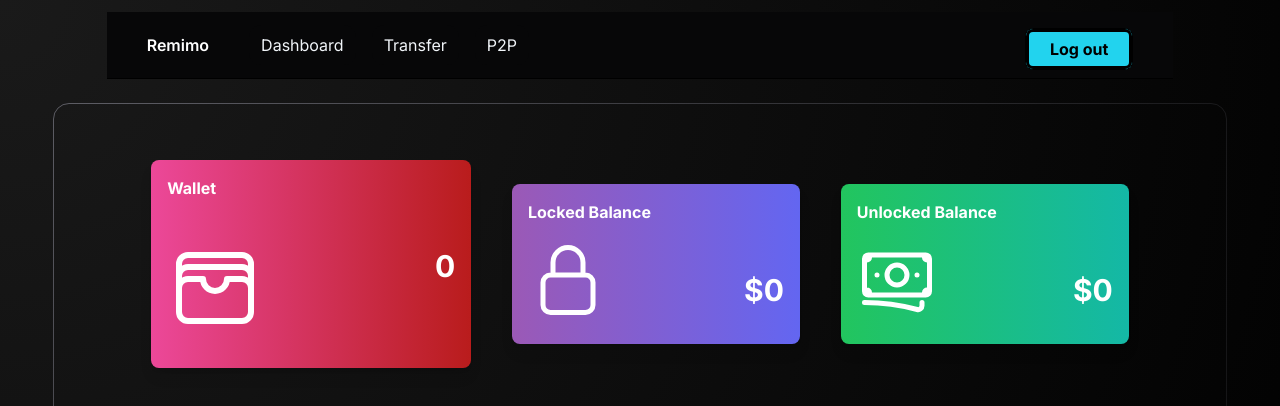
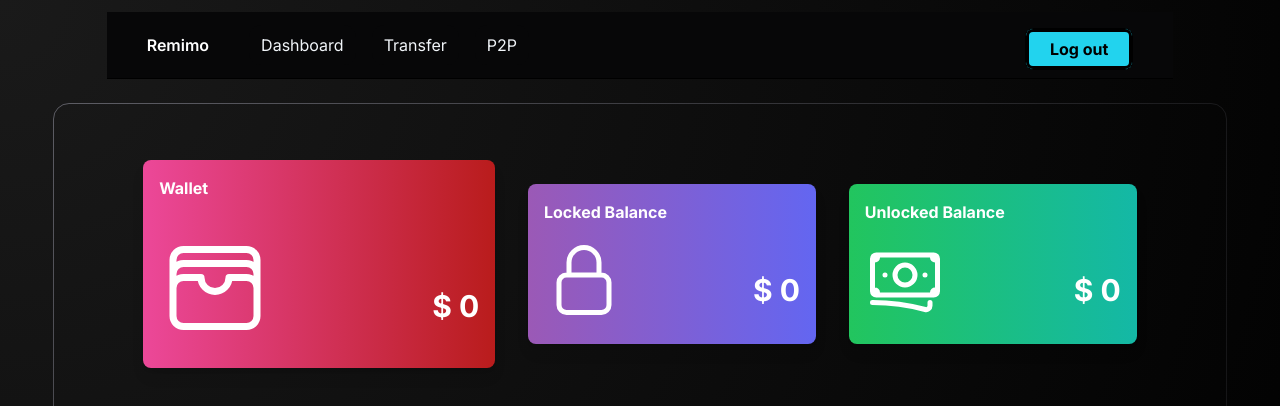
Before and after one commit to mynk2611/remimo, a Next.js app in the folder apps/user-app/: page /dashboard in a window 1280 px wide. Shown: the top 406 px of the page. Built offline with nearby package versions, Linux system fonts and the light colour scheme; no server answers; the database is empty.

Commit message:
add mt & fix walletIcon

```diff
--- a/apps/user-app/components/LockedBalance.tsx
+++ b/apps/user-app/components/LockedBalance.tsx
@@ -6,12 +6,13 @@ export function LockedBalance({ locked }: { locked: number }) {
     <div className="h-52 flex flex-col justify-center">
       <Card
         title="Locked Balance"
-        value={`$${locked}`}
+        value={`$ ${locked}`}
         color="purple"
         gradientFrom="from-purple-500"
         gradientTo="to-indigo-500"
         width="w-72"
         height="h-40"
+        mt="mt-10"
         icon={<LockedIcon/>}
       />
     </div>
--- a/apps/user-app/components/UnlockedBalance.tsx
+++ b/apps/user-app/components/UnlockedBalance.tsx
@@ -6,12 +6,13 @@ export function UnlockedBalance({ unlocked }: { unlocked: number }) {
     <div className="h-52 flex flex-col justify-center">
       <Card
         title="Unlocked Balance"
-        value={`$${unlocked}`}
+        value={`$ ${unlocked}`}
         color="green"
         gradientFrom="from-green-500"
         gradientTo="to-teal-500"
         width="w-72"
         height="h-40"
+        mt="mt-10"
         icon={<MoneyIcon/>}
       />
     </div>
--- a/apps/user-app/components/WalletBalance.tsx
+++ b/apps/user-app/components/WalletBalance.tsx
@@ -6,13 +6,14 @@ export default function WalletBalance({ amount }: { amount: number }) {
     <div>
       <Card
         title="Wallet"
-        value={`${amount}`}
+        value={`$ ${amount}`}
         color="purple"
         gradientFrom="from-pink-500"
         gradientTo="to-red-700"
         dateRange="Jan 1 - Jan 10"
-        width="w-80"
+        width= "w-[22rem]"
         height="h-52"
+        mt="mt-20"
         icon={<WalletIcon/>}
       />
     </div>
--- a/packages/ui/src/card.tsx
+++ b/packages/ui/src/card.tsx
@@ -12,9 +12,10 @@ interface CardProps {
   width : string;
   height : string;
   icon : React.ReactNode;
+  mt : string
 }
 
-const Card: React.FC<CardProps> = ({ title, value, dateRange, color, gradientFrom, gradientTo, width ="w-64", height = "h-36", icon }) => {
+const Card: React.FC<CardProps> = ({ title, value, dateRange, color, gradientFrom, gradientTo, width ="w-64", height = "h-36", icon, mt }) => {
   return (
     <motion.div
       className={`relative ${width} ${height} rounded-lg shadow-lg p-4 bg-gradient-to-r ${gradientFrom} ${gradientTo} text-white overflow-hidden`}
@@ -40,7 +41,7 @@ const Card: React.FC<CardProps> = ({ title, value, dateRange, color, gradientFro
           <div>
                {icon}
           </div>
-          <div className="mt-10 text-3xl font-bold">{value}</div>
+          <div className={`${mt} text-3xl font-bold`}>{value}</div>
         </div>
         {/* {dateRange && <p className="text-sm">{dateRange}</p>} */}
       </div>
--- a/packages/ui/src/walletIcon.tsx
+++ b/packages/ui/src/walletIcon.tsx
@@ -8,7 +8,7 @@ export function WalletIcon(){
         stroke="currentColor"
         width="40"    // Change these values to your desired width and height
         height="20"
-        className="size-24 mt-8"
+        className="size-28 mt-6"
       >
         <path
           strokeLinecap="round"
```
